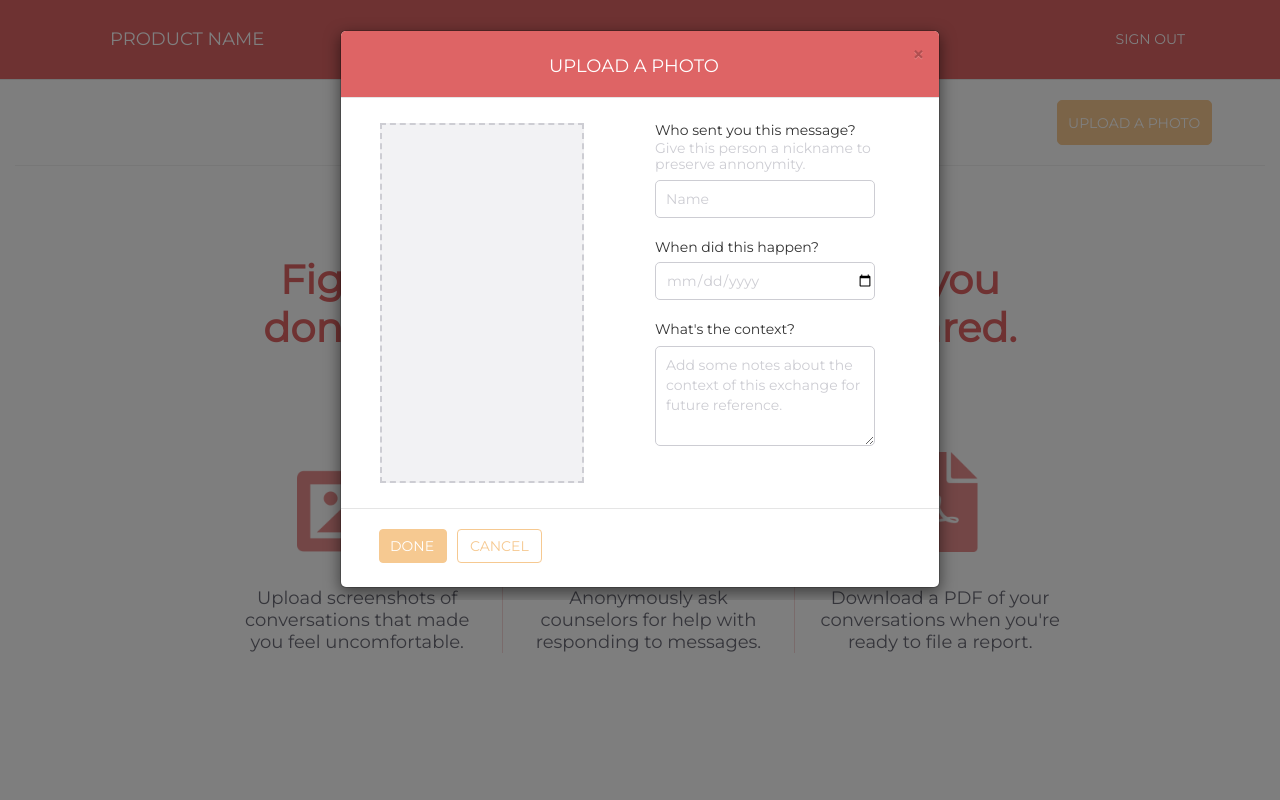
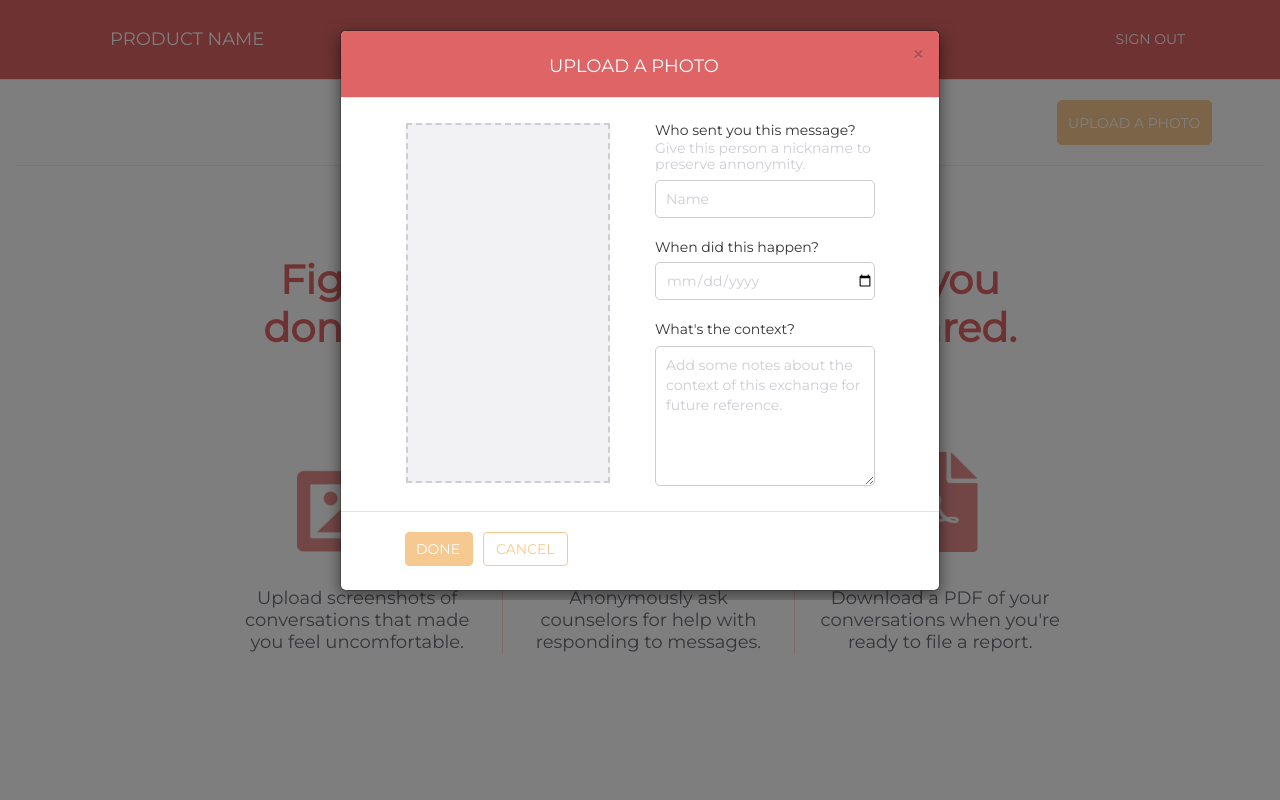
Before and after one commit to rafilurie/ReadMate, a Flask app: page /empty in a window 1280 px wide, after a click on "UPLOAD A PHOTO". Run offline with Flask 2, Linux system fonts and the light colour scheme; the visitor is signed in with stand-in values (Sample User, id 1); data comes from the database, SQL or seed files in the repository; data that the repository does not hold is empty; some libraries are stand-ins or nearby versions.

Commit message:
fix modal styles

```diff
--- a/app/static/modal.css
+++ b/app/static/modal.css
@@ -35,6 +35,7 @@
 #myModal textarea {
 	padding-top: 8px;
 	margin-top: 5px;
+	height: 140px;
 }
 .modal-header {
 	border-top-right-radius: 5px;
@@ -47,14 +48,19 @@
 }
 
 .modal-footer {
-	padding: 20px 0px 10px 38px;
+	padding: 20px 0px 10px 64px;
 }
 
 .upload-container {
     position: relative;
     overflow: hidden;
 		margin-bottom: 20px;
-		margin-left: 24px;
+		margin-left: 50px;
+}
+
+.meta-container {
+	border-right: 1px solid rgba(222, 100, 101, 0.25);
+	margin-right: 50px;
 }
 
 .upload-container input {
--- a/app/templates/empty.html
+++ b/app/templates/empty.html
@@ -70,10 +70,12 @@ Get help. Get prepared.</h1>
 		    		<div class="modal-body row">
 
 		    			<div class="col-md-6">
+								<div class="meta-container">
 								<div class="upload-container">
 			    				<img id="output"/>
 			    				<input id="choose-file" name ="file" type="file" accept="image/*" onchange="loadFile(event)">
 								</div>
+							</div>
 		    			</div>
 
 		    			<div class="col-md-6">
```
